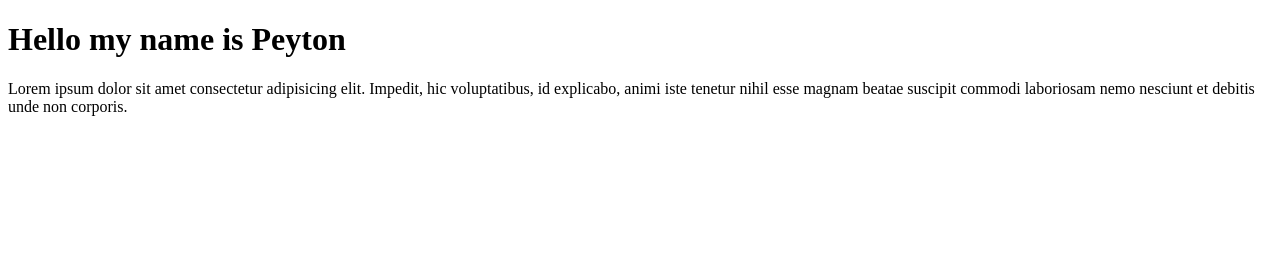
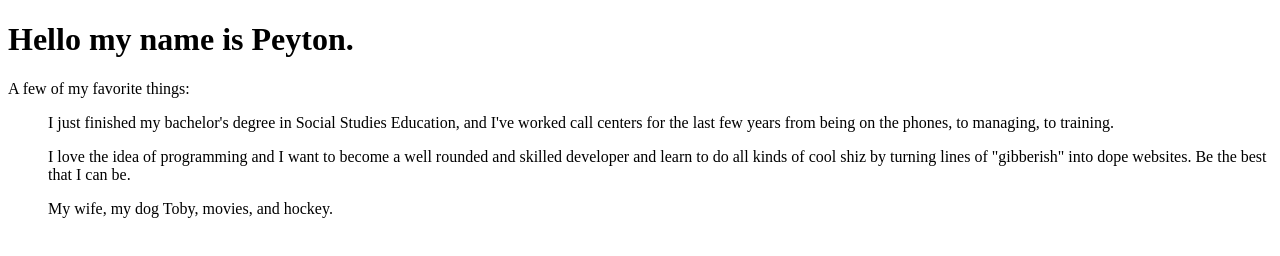
Before and after one commit to peytonas/codeworks-journals, a plain HTML site: page index.html in a window 1280 px wide. Drawn offline with Linux system fonts and the light colour scheme.

Commit message:
Introduction

```diff
--- a/index.html
+++ b/index.html
@@ -9,9 +9,13 @@
 </head>
 
 <body>
-  <h1>Hello my name is Peyton</h1>
-  <p>Lorem ipsum dolor sit amet consectetur adipisicing elit. Impedit, hic voluptatibus, id explicabo, animi iste
-    tenetur nihil esse magnam beatae suscipit commodi laboriosam nemo nesciunt et debitis unde non corporis.</p>
+  <h1>Hello my name is Peyton.</h1>
+  <p>A few of my favorite things:</p>
+  <ul>I just finished my bachelor's degree in Social Studies Education, and I've worked call centers for the last few
+    years from being on the phones, to managing, to training.</ul>
+  <ul>I love the idea of programming and I want to become a well rounded and skilled developer and learn to do all kinds
+    of cool shiz by turning lines of "gibberish" into dope websites. Be the best that I can be.</ul>
+  <ul>My wife, my dog Toby, movies, and hockey.</ul>
 </body>
 
 </html>
```
